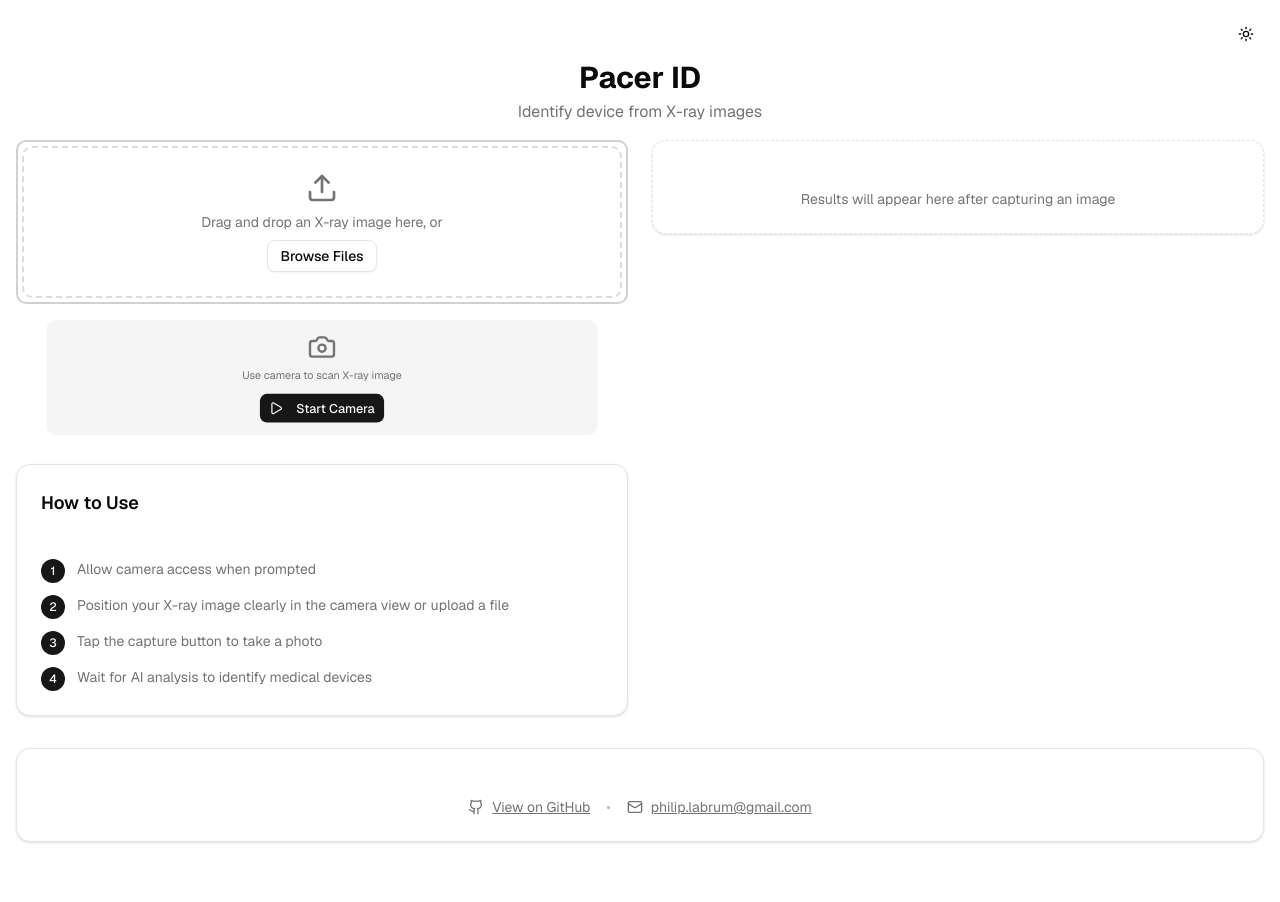
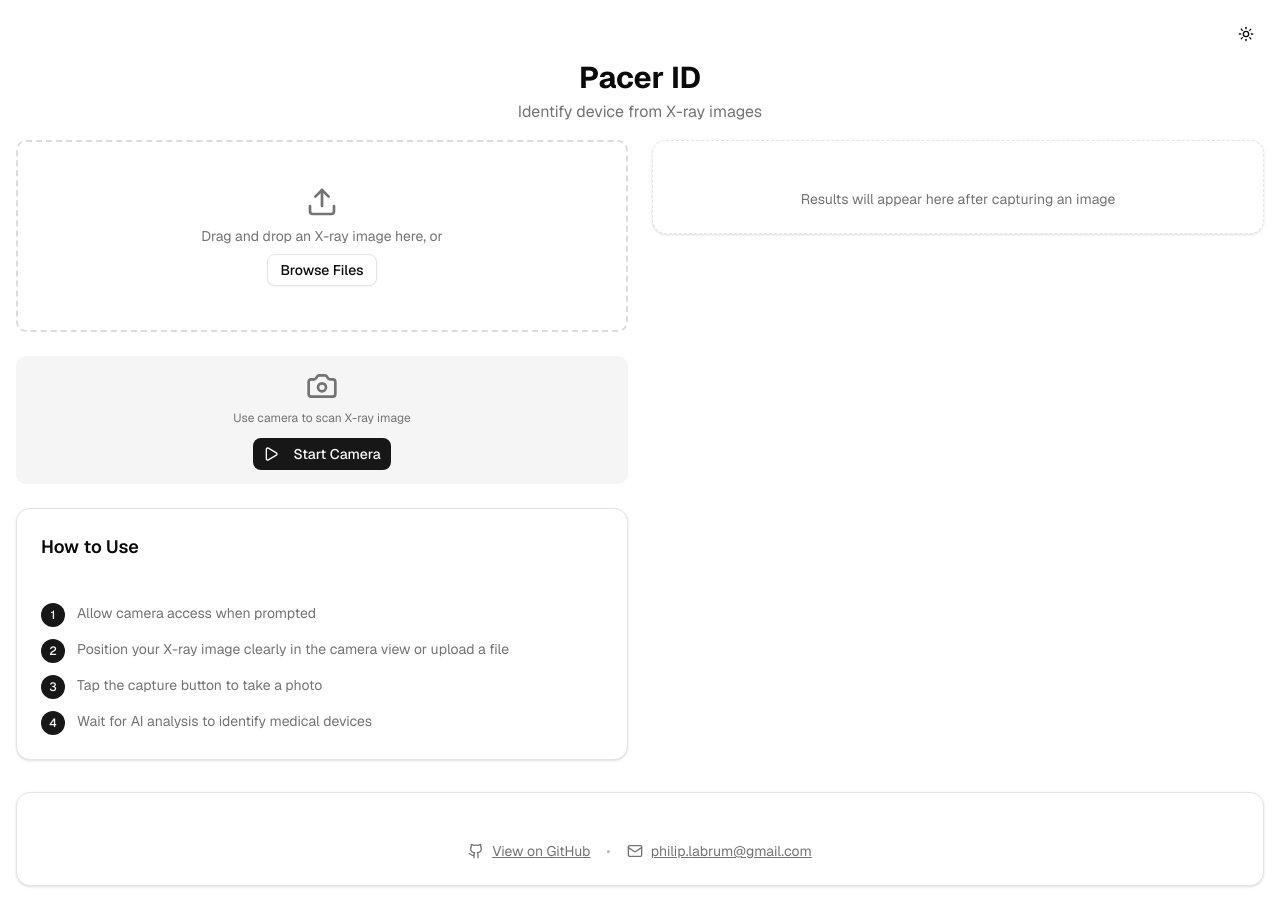
Before and after one commit to Plabrum/pacerID, a Next.js app: page / in a window 1280 px wide. Before the commit the page ends 858 px from the top, so only its background shows below. Built offline with nearby package versions, Linux system fonts and the light colour scheme.

Commit message:
spacing not quite right

```diff
--- /dev/null
+++ b/components/device-info-box.tsx
@@ -0,0 +1,16 @@
+'use client'
+
+interface DeviceInfoBoxProps {
+  label: string
+  value: string
+  className?: string
+}
+
+export function DeviceInfoBox({ label, value, className = '' }: DeviceInfoBoxProps) {
+  return (
+    <div className={`bg-muted/50 flex flex-col justify-center rounded-lg p-3 text-center ${className}`}>
+      <div className="text-muted-foreground text-xs font-medium">{label}</div>
+      <div className="mt-1 truncate text-sm font-semibold">{value}</div>
+    </div>
+  )
+}
--- a/components/file-upload.tsx
+++ b/components/file-upload.tsx
@@ -1,9 +1,9 @@
-"use client"
+'use client'
 
-import type React from "react"
-import { useState, useRef, useCallback } from "react"
-import { Button } from "@/components/ui/button"
-import { Upload } from "lucide-react"
+import type React from 'react'
+import { useState, useRef, useCallback } from 'react'
+import { Button } from '@/components/ui/button'
+import { Upload } from 'lucide-react'
 
 interface FileUploadProps {
   onFileUploadAction: (imageBlob: Blob) => void
@@ -16,15 +16,15 @@ export function FileUpload({ onFileUploadAction, disabled = false }: FileUploadP
 
   const handleFileUpload = useCallback(
     (file: File | undefined) => {
-      if (!file || !file.type.startsWith("image/")) {
+      if (!file || !file.type.startsWith('image/')) {
         return
       }
 
-      // Convert file to blob and call onFileUpload
+      // Convert file to blob and call onFileUploadAction
       const blob = new Blob([file], { type: file.type })
       onFileUploadAction(blob)
     },
-    [onFileUploadAction],
+    [onFileUploadAction]
   )
 
   const handleDragOver = useCallback((e: React.DragEvent) => {
@@ -42,37 +42,54 @@ export function FileUpload({ onFileUploadAction, disabled = false }: FileUploadP
       e.preventDefault()
       setIsDragOver(false)
 
-      const files = e.dataTransfer?.files
-      handleFileUpload(files?.[0])
+      const files = Array.from(e.dataTransfer.files)
+      if (files.length > 0) {
+        handleFileUpload(files[0])
+      }
     },
-    [handleFileUpload],
+    [handleFileUpload]
   )
 
   const handleFileInputChange = useCallback(
     (e: React.ChangeEvent<HTMLInputElement>) => {
       const files = e.target.files
-      handleFileUpload(files?.[0])
+      if (files && files.length > 0) {
+        handleFileUpload(files[0])
+      }
     },
-    [handleFileUpload],
+    [handleFileUpload]
   )
 
   return (
-    <div className="relative">
+    <div className="relative h-full">
       <div
-        className={`border-2 border-dashed rounded-lg p-6 text-center transition-colors ${
-          isDragOver ? "border-primary bg-primary/5" : "border-muted-foreground/25 hover:border-muted-foreground/50"
+        className={`flex h-full items-center justify-center rounded-lg border-2 border-dashed p-6 text-center transition-colors ${
+          isDragOver ? 'border-primary bg-primary/5' : 'border-muted-foreground/25 hover:border-muted-foreground/50'
         }`}
         onDragOver={handleDragOver}
         onDragLeave={handleDragLeave}
         onDrop={handleDrop}
       >
-        <Upload className="h-8 w-8 mx-auto mb-2 text-muted-foreground" />
-        <p className="text-sm text-muted-foreground mb-2">Drag and drop an X-ray image here, or</p>
-        <Button variant="outline" size="sm" onClick={() => fileInputRef.current?.click()} disabled={disabled}>
-          Browse Files
-        </Button>
+        <div>
+          <Upload className="text-muted-foreground mx-auto mb-2 h-8 w-8" />
+          <p className="text-muted-foreground mb-2 text-sm">Drag and drop an X-ray image here, or</p>
+          <Button
+            variant="outline"
+            size="sm"
+            onClick={() => fileInputRef.current?.click()}
+            disabled={disabled}
+          >
+            Browse Files
+          </Button>
+        </div>
       </div>
-      <input ref={fileInputRef} type="file" accept="image/*" onChange={handleFileInputChange} className="hidden" />
+      <input
+        ref={fileInputRef}
+        type="file"
+        accept="image/*"
+        onChange={handleFileInputChange}
+        className="hidden"
+      />
     </div>
   )
 }
--- a/src/app/page.tsx
+++ b/src/app/page.tsx
@@ -14,6 +14,7 @@ import { useDefaultServicePostApiClassify } from '../openapi/queries'
 import { useIsMobile } from '@/lib/hooks/use-mobile'
 
 export default function MedicalDeviceScanner() {
+  const isMobile = useIsMobile()
   const [capturedImage, setCapturedImage] = useState<string | null>(null)
 
   // React Query mutation - let it handle all state
@@ -42,8 +43,6 @@ export default function MedicalDeviceScanner() {
     reset()
   }
 
-  const isMobile = useIsMobile()
-
   return (
     <div className="bg-background min-h-screen">
       <div className="container mx-auto max-w-7xl px-4 py-4">
@@ -58,59 +57,24 @@ export default function MedicalDeviceScanner() {
 
         {/* Main Content */}
         <div className="grid grid-cols-1 gap-6 lg:grid-cols-2">
-          {/* Left Column - Adaptive based on device */}
-          <div className="space-y-4">
-            {isMobile ? (
-              <>
-                {/* Mobile: Camera first (primary) */}
-                <div>
+          {/* Left Column - Input Methods */}
+          <div className="space-y-6">
             {!capturedImage && (
-                    <p className="text-muted-foreground mb-3 text-sm">
-                      Position your X-ray image in the camera view and tap capture
-                    </p>
-                  )}
-                  <CameraView
-                    onImageCaptureAction={handleImageCapture}
-                    disabled={isPending}
-                    capturedImage={capturedImage}
-                    onClear={handleReset}
-                    autoStart={true}
-                  />
-                </div>
-                {/* Mobile: File upload second (secondary) */}
-                {!capturedImage && (
-                  <div className="origin-top scale-90">
+              <div className="h-48">
                 <FileUpload
                   onFileUploadAction={handleImageCapture}
                   disabled={isPending}
                 />
               </div>
             )}
-              </>
-            ) : (
-              <>
-                {/* Desktop: File upload first (primary, larger) */}
-                {!capturedImage && (
-                  <div className="border-primary/20 rounded-lg border-2 p-1">
-                    <FileUpload
-                      onFileUploadAction={handleImageCapture}
-                      disabled={isPending}
-                    />
-                  </div>
-                )}
-                {/* Desktop: Camera second (secondary) */}
-                <div className={!capturedImage ? 'origin-top scale-90' : ''}>
+
             <CameraView
               onImageCaptureAction={handleImageCapture}
               disabled={isPending}
               capturedImage={capturedImage}
               onClear={handleReset}
-                    autoStart={false}
+              autoStart={isMobile}
             />
-                </div>
-              </>
-            )}
-
             {/* Instructions */}
             {!results && !isPending && !capturedImage && (
               <Card>
```
Lines whose indentation alone changed are shown as unchanged.
